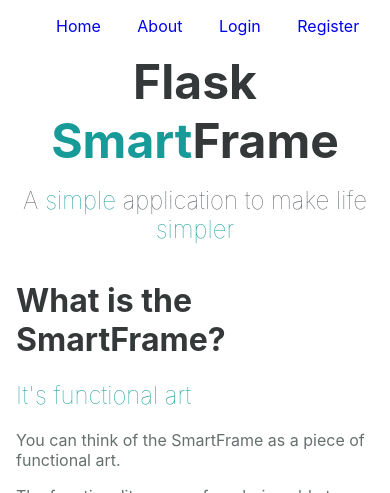
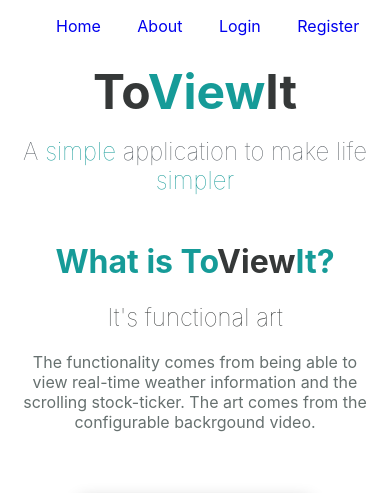
Before and after one commit to dacrands/flask-smart-monitor, a Flask app: page /about in a window 390 px wide. Shown: the top 493 px of the page. Run offline with Flask 2, Linux system fonts and the light colour scheme.

Commit message:
Weather styling, responsive About imgs

```diff
--- a/app/models.py
+++ b/app/models.py
@@ -28,7 +28,6 @@ class User(UserMixin, db.Model):
     def set_location(self, lat, lon):
         (self.latitude, self.longitude) = (lat, lon)
 
-
     def get_email_token(self, expires_in=600):
         return jwt.encode(
             {'verify_email': self.id, 'exp': time() + expires_in},
--- a/app/routes.py
+++ b/app/routes.py
@@ -28,7 +28,7 @@ def index():
         stockStr)
 
     WEATHER_URL = "https://api.darksky.net/forecast/{0}/{1},{2}".format(
-    app.config['WEATHER_API_KEY'], current_user.latitude, current_user.longitude)
+        app.config['WEATHER_API_KEY'], current_user.latitude, current_user.longitude)
     print(WEATHER_URL)
     weatherRes = requests.get(WEATHER_URL)
     if weatherRes.status_code != 200:
@@ -128,12 +128,13 @@ def logout():
     logout_user()
     return redirect(url_for('index'))
 
+
 @app.route('/new_password/<token>', methods=['GET', 'POST'])
 def new_password(token):
     user_id = User.verify_email_token(token)
     if type(user_id) == None:
-            flash('You stink!')
-            return redirect(url_for('index'))
+        flash('You stink!')
+        return redirect(url_for('index'))
     user = User.query.get(user_id)
     if not user:
         return redirect(url_for('index'))
@@ -152,16 +153,17 @@ def reset_password():
     form = ResetPasswordForm()
     if form.validate_on_submit():
         user = User.query.filter_by(email=form.email.data).first()
-        token = user.get_email_token()
         if user:
+            token = user.get_email_token()
             reset_email('reset@crandall.com',
                         'Reset Password',
                         user.email,
                         render_template('email/reset_email.html', token=token))
             flash('Thanks! We just sent a reset link.')
             return redirect(url_for('login'))
+        flash('Thanks! We just sent a reset link.')
+        return redirect(url_for('login'))
     return render_template('auth/reset_password.html', form=form)
-
 
 
 @app.route('/register', methods=['GET', 'POST'])
--- a/app/static/styles/main.css
+++ b/app/static/styles/main.css
@@ -76,19 +76,34 @@ code {
   padding: 0 1em;
 }
 
+.container__item h1 {
+  color: rgb(22, 155, 152);
+}
+
+.container__item h1 span {
+  color: rgb(53, 56, 56);
+}
+
+
 .container__item h2 {
   font-weight: 100;
-  color: rgb(22, 155, 152);
+}
+
+.container__item p {
+  max-width: 500px;
+  margin: 0 auto;
 }
 
 .container__item {
   margin-bottom: 4rem;
+  text-align: center;
 }
+
 
 .container__img {
   margin: 4rem;
-  display: flex;
-  justify-content: center;
+  /* display: flex;
+  justify-content: center; */
 }
 
 .container__img img {
@@ -165,10 +180,13 @@ code {
 .dash {
   /* display: flex; */
   /* justify-content: space-between; */
-  height: 80px;
-  display: grid;
-  grid-template-columns: 350px 1fr;
-  grid-auto-rows: 80px;
+  /* height: 5rem; */
+  /* display: grid; */
+  /* grid-template-columns: 350px 1fr; */
+  /* grid-auto-rows: 80px; */
+  display: flex;
+  height: min-content;
+  padding: .45rem;
   background: rgba(34, 33, 33, 0.685);
   color: #e1e8ee;
 
@@ -246,23 +264,30 @@ input[type=submit]:hover {
     WEATHER
 ================*/
 .weather {
-  padding: 0 0.5em;
+  padding-left: .5rem;
   display: flex;
   align-items: center;
+
   /* grid-area: 1; */
   /* background: #00d2ff;
   background: -webkit-linear-gradient(to right, #3a7bd5, #00d2ff);
   background: linear-gradient(to right, #3a7bd5, #00d2ff);  */
 }
 
+.weather h1,
+.weather h2,
+.weather h3 {
+  font-weight: 100;
+}
+
 .weather div {
   /* float: left; */
   margin-right: 1rem;
+  padding: .4rem;
 }
 
 #temp {
   font-size: 300%;
-  font-weight: 100;
 }
 
 /* ===============
--- a/app/templates/_header.html
+++ b/app/templates/_header.html
@@ -1,6 +1,7 @@
 <header class="header">
   <div>
-    <h1>Flask <span>Smart</span>Frame</h1>
+    <!-- <h1>Flask <span>Smart</span>Frame</h1> -->
+    <h1>To<span>View</span>It</h1>
     <h2>A <span>simple</span> application to make life <span>simpler</span></h2>
   </div>
 </header>
--- a/app/templates/about.html
+++ b/app/templates/about.html
@@ -6,9 +6,8 @@
 {% include "_header.html" %}
 <main class="container">
   <div class="container__item">
-    <h1>What is the SmartFrame?</h1>
+    <h1>What is To<span>View</span>It?</h1>
     <h2>It's functional art</h2>
-    <p>You can think of the SmartFrame as a piece of functional art.</p>
     <p>The functionality comes from being able to view real-time weather information and the
       scrolling stock-ticker. The art comes from the configurable backrgound video.</p>
       <div class="container__img">
--- a/run.py
+++ b/run.py
@@ -1,6 +1,6 @@
 from app import app, db
-from app.models import User
+from app.models import User, Stock
 
 @app.shell_context_processor
 def make_shell_context():
-  return {'db': db, 'User': User}
+  return {'db': db, 'User': User, 'Stock': Stock}
```
